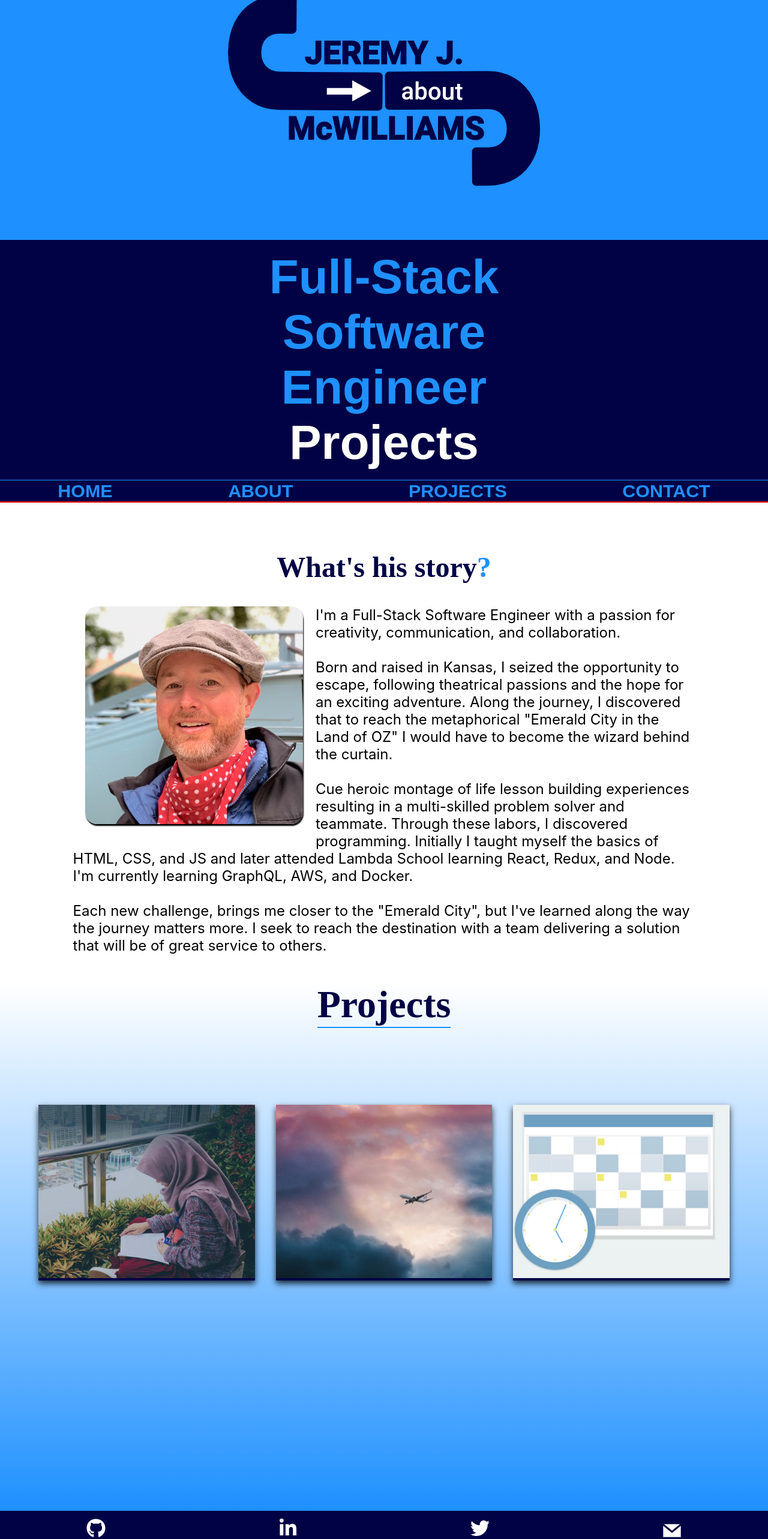
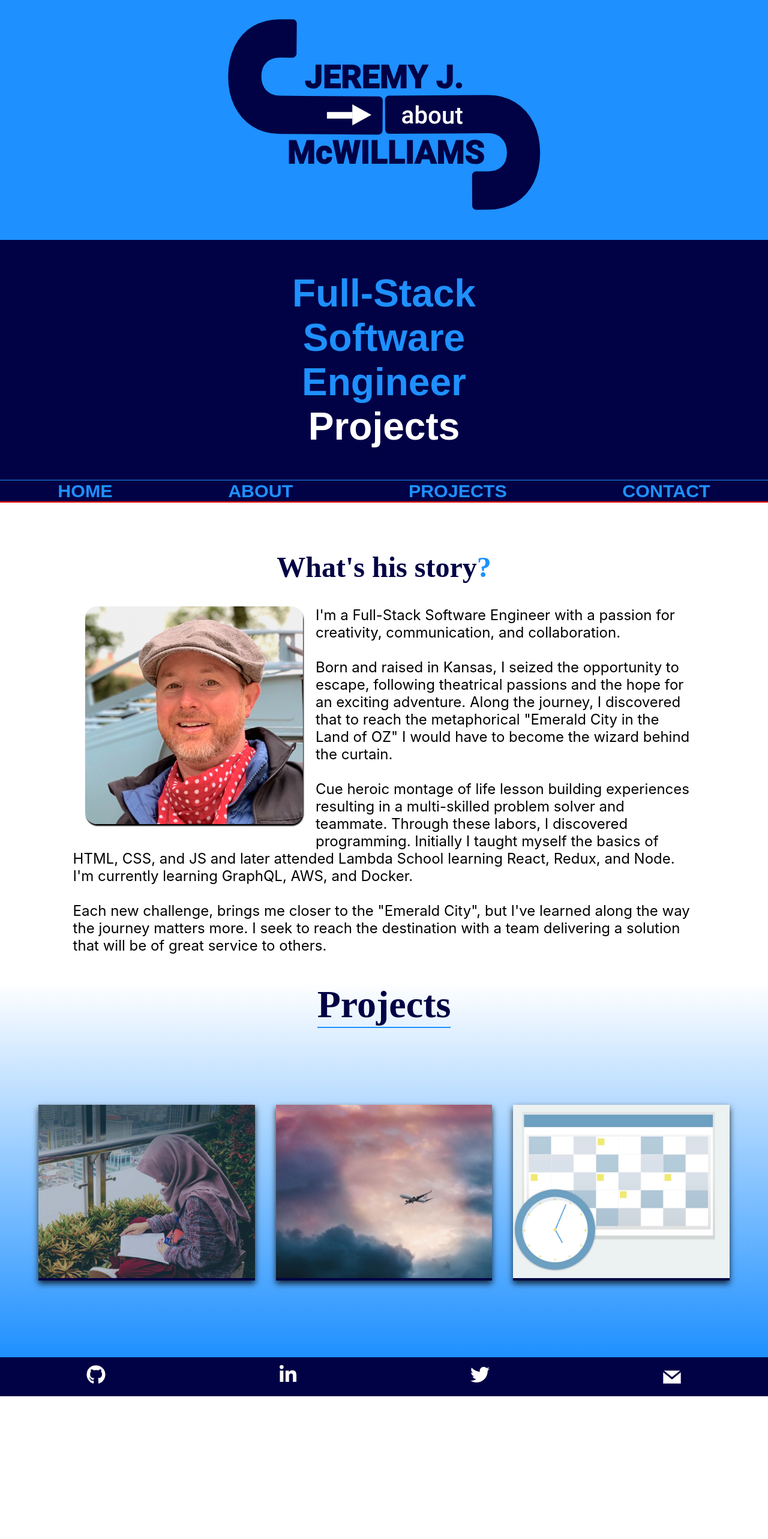
Before and after one commit to J2Macwilliams/NewPortfolio, a React (Create React App) app: page / in a window 1280 px wide. Shown: the top 2566 px of the page at 60% size. After the commit the page ends 2328 px from the top, so only its background shows below. Built offline with nearby package versions, Linux system fonts and the light colour scheme.

Commit message:
work on styling and spacing

```diff
--- a/src/Components/Splash.js
+++ b/src/Components/Splash.js
@@ -13,7 +13,7 @@ const Splash = () => {
       ease: "slow(0.7, 0.7, false)",
       duration: 5,
 
-      y: -50
+      y: -40
     })
     return t1
   }
@@ -35,22 +35,13 @@ const Splash = () => {
     })
     return t3
   }
-  // const prj = () => {
-  //   var t4 = gsap.timeline().from(".projects", {
-  //     duration: 1,
-  //     opacity: 0,
-  //     ease: "back.in",
-  //     scale: 1
-  //   })
-  //   return t4
-  // }
+
 
   useEffect(() => {
     var master = gsap.timeline()
     master.add(moveUp())
       .add(small(), "-=5")
       .add(title(), "-=2.5")
-      // .add(prj(), "-=1")
   }, [])
 
   return (
--- a/src/Components/Style/Projects.css
+++ b/src/Components/Style/Projects.css
@@ -3,7 +3,8 @@
   display: flex;
   flex-direction: column;
   align-items: center;
-  padding: 0 1% 15%;
+  padding: 0 0 15%;
+  width: 100%;
   /* min-height:60vh; */
   background: linear-gradient(180deg, rgba(255,255,255,1) 0%, rgba(30,144,255,1) 100%);
 }
@@ -17,21 +18,22 @@
   color: var(--dark);
 }
 
-.title{
+/* .title{
   font-family: "Merriweather", serif;
   font-size: 4rem;
-}
+} */
 
 .prjBox{
   box-sizing: border-box;
   width: 90%;
-  margin: 5% 0;
+  margin: 4% 0;
   display: grid;
-  grid-template-columns: repeat(auto-fit, minmax(300px, 1fr));
+  grid-template-columns: repeat(auto-fit, minmax(200px, 1fr));
   grid-column-gap: 3%;
   grid-row-gap: 3%;
+  /* border: 1px solid red; */
+
 }
-
 
 .prjBox .card{
   position: relative;
@@ -43,50 +45,6 @@
   justify-content: center;
   align-items: center;
 }
-
-/* .prjBox .card:before{
-  content: '';
-  position: absolute;
-  top: 10px;
-  left: 10px;
-  right: 10px;
-  bottom: 20%;
-  border-top: 1px solid var(--med);
-  border-bottom: 1px solid var(--med);
-  box-sizing: border-box;
-  overflow:hidden;
-  transition: 0.5s;
-  transform: scaleX(0);
-  opacity: 0;
-  z-index: 0;
-}
-.prjBox .card:hover:before{
-  transform: scaleX(1);
-  opacity: 1;
-  z-index: 1;
-}
-
-.prjBox .card:after{
-  content: '';
-  position: absolute;
-  top: 10px;
-  left: 10px;
-  right: 10px;
-  bottom: 20%;
-  border-left: 1px solid var(--med);
-  border-right: 1px solid var(--med);
-  box-sizing: border-box;
-  overflow:hidden;
-  transition: 0.5s;
-  transform: scaleY(0);
-  opacity: 0;
-  z-index: 0;
-}
-.prjBox .card:hover:after{
-  transform: scaleY(1);
-  opacity: 1;
-  z-index: 1;
-} */
 
 .imgBox img{
   width:100%;
@@ -117,7 +75,7 @@
 .content h2{
   font-size: 1.8rem;
   font-family: "Merriweather", serif;
-  margin: 3% 0 0;
+  margin: 1% 0 0;
   transform: translateY(-50px);
   transition: 0.5s;
 }
@@ -311,11 +269,13 @@
 }
 
 @media only screen and (min-width: 600px){
+
   #projects{
-    padding: 0;
+    padding: 0 ;
+    margin: 0;
   }
   .prjBox{
-    margin: 8% 0 20%;
+    margin: 4% 0 8%;
   }
   .prjButton{
     width: 50%;
@@ -331,27 +291,38 @@
     font-size: 2rem;
   }
 }
-
+@media only screen and (min-width: 700px){
+  .prjBox{
+    margin: 4% 0 6%;
+  }
+}
 @media only screen and (min-width: 800px){
+  #projects h1{
+    font-size: 3rem;
+  }
   .prjBox{
-    margin: 6% 0 12%;
+    margin: 2.5% 0 ;
   }
 }
 @media only screen and (min-width: 1000px){
+
   .prjBox{
-    margin: 4% 0;
+    margin: 4% 0 10%;
   }
 }
 
 @media only screen and (min-width: 1100px){
+  #projects h1{
+    font-size: 4rem;
+  }
   .prjBox{
-    margin: 10% 0 30%;
+    margin: 10% 0 ;
   }
 }
 
 @media only screen and (min-width: 1300px){
   .prjBox{
-    margin: 10% 0 20%;
+    margin: 8% 0 20%;
   }
 }
 @media only screen and (min-width: 1400px){
--- a/src/Components/Style/Splash.css
+++ b/src/Components/Style/Splash.css
@@ -27,17 +27,10 @@
 .top:hover{
   background: var(--med);
 }
-.bottom {
-  width:100%;
-  height: 50vh;
-  background: var(--dark);
-  display: flex;
-  flex-direction: column;
-  justify-content: center;
-  align-items: center
-}
+
 
 #logo{
+  position: relative;
   animation: fill 1s ease forwards 3.5s;
 }
 
@@ -220,17 +213,28 @@ animation: line-anim 1s ease forwards 1.7s;
 
 
 /* Bottom Section */
+.bottom {
+  width:100%;
+  height: 50vh;
+  background: var(--dark);
+  display: flex;
+  flex-direction: column;
+  justify-content: center;
+  align-items: center
+}
 .intro-text{
+
   white-space: nowrap;
   color: var(--med);
   width: 100%;
   transition: transform .2s ease-in-out;
   font-family: 'Heebo', sans-serif;
-  font-size: 2.5rem;
+  font-size: 1rem;
   /* transform: scale(1.5); */
   display:flex;
   flex-direction: column;
   align-items: center;
+
 }
 .projects {
   color: var(--light);
@@ -251,14 +255,44 @@ animation: line-anim 1s ease forwards 1.7s;
 }
 
 /* Media Queries */
-@media only screen and (max-width: 468px){
-
-  #logo {
-    width: 100%;
-  }
-
+/* @media only screen and (min-width: 400px){
   .intro-text{
     font-size: 1rem;
   }
+} */
+@media only screen and (min-width: 500px){
+  #logo {
+    bottom: -40px;
+    width: 90%;
+  }
+}
+/* @media only screen and (min-width: 600px){
+  #logo {
+    bottom: -40px;
+    width: 90%;
+  }
+} */
+@media only screen and (min-width: 700px){
 
+  #logo {
+    bottom: -30px;
+    width: 80%;
+  }
+  .intro-text{
+    font-size: 1.2rem;
+  }
 }
+
+@media only screen and (min-width: 1000px){
+  .intro-text{
+    font-size: 1.4rem;
+  }
+}
+@media only screen and (min-width: 1200px){
+  #logo {
+    width: 70%;
+  }
+  .intro-text{
+    font-size: 2rem;
+  }
+}
```
